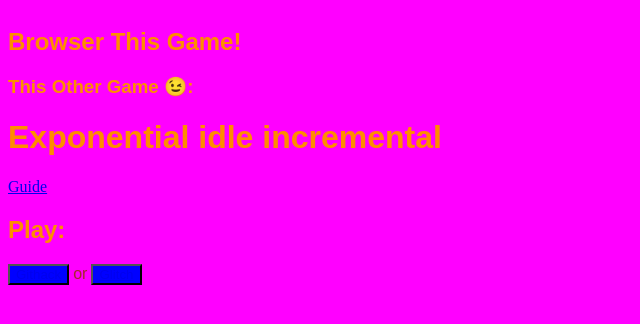
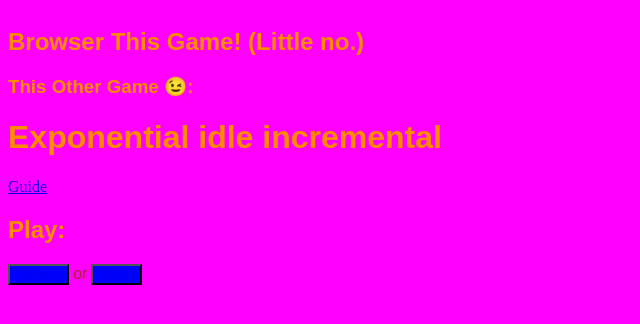
Before and after one commit to Annontations6/browser, a plain HTML site: page index.html in a window 1280 px wide. Shown: the whole page, without its empty margins (0-640 px from the left). Drawn offline with Linux system fonts and the light colour scheme.

Commit message:
Update index.html

```diff
--- a/index.html
+++ b/index.html
@@ -1,5 +1,5 @@
 <!DOCTYPE html>
-<h2 class="green">Browser This Game!</h2>
+<h2 class="green">Browser This Game! (Little no.)</h2>
 <h3>This Other Game &#x1f609;:</h3>
 <h1>Exponential idle incremental</h1>
 <a href="eii-guide.html">Guide</a>
```
